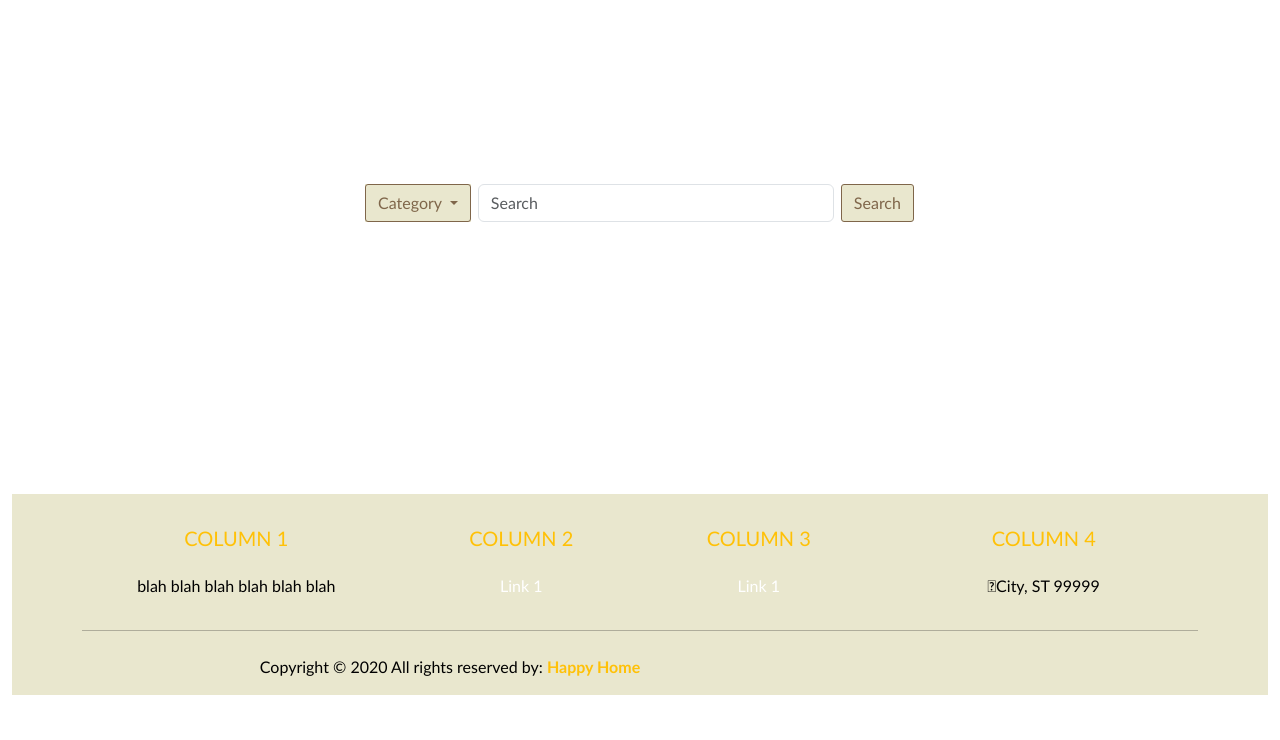
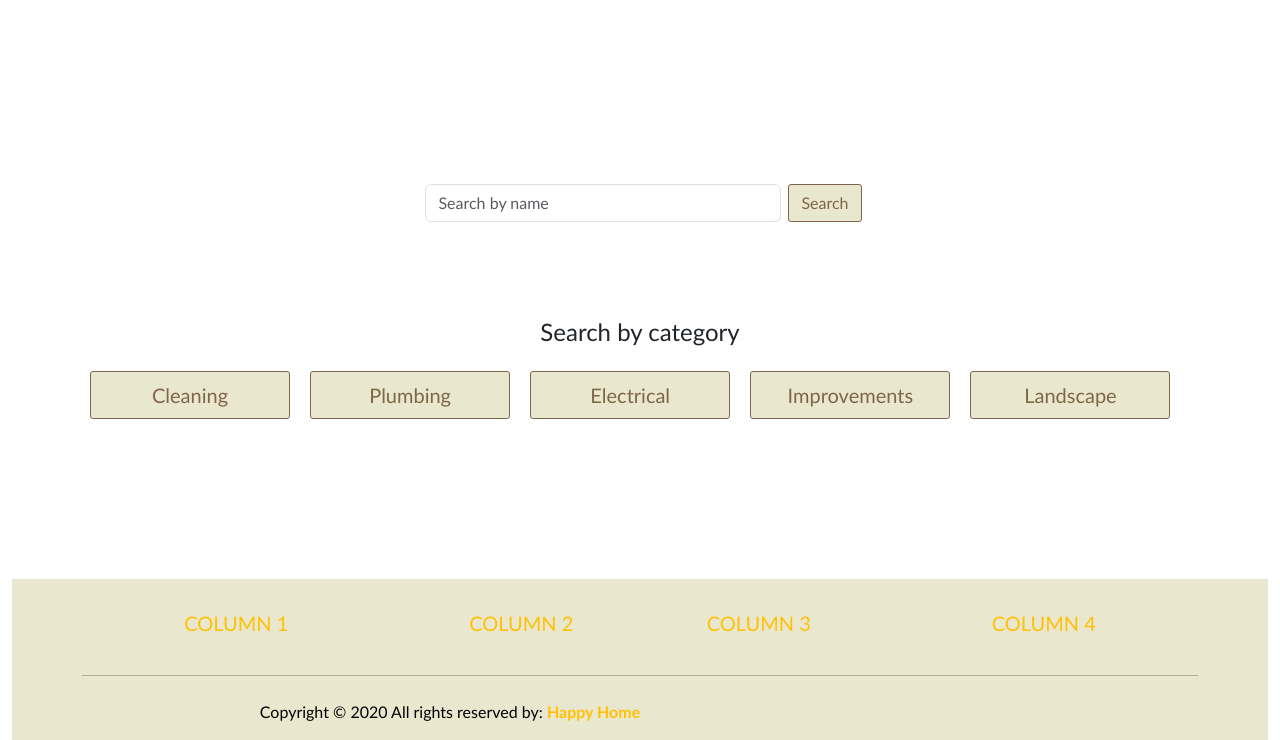
Before and after one commit to midnighter67/SWDV691_capstone2, a Django app: page / in a window 1280 px wide. Shown: the part 126-866 px from the top of the page. Before the commit the page ends 821 px from the top, so only its background shows below. Run offline with Django 4.2, Linux system fonts and the light colour scheme.

Commit message:
added search function and search results template

```diff
--- a/happy_home/static/css/main_bs.css
+++ b/happy_home/static/css/main_bs.css
@@ -42,3 +42,6 @@ footer {
 a .page-links {
   text-decoration: none;
 }
+.btn:hover{
+  background-color: #7F664A;
+}
--- a/happy_home/templates/base.html
+++ b/happy_home/templates/base.html
@@ -82,25 +82,15 @@
                 <div class="row text-center text-md-left">
                     <div class="col-md-3 col-lg-3 col-xl-3 mx-auto mt-3">
                         <h5 class="text-uppercase mb-4 font-weight-bold text-warning">Column 1</h5>
-                        <p>blah blah blah blah blah blah</p>
                     </div>
                     <div class="col-md-2 col-lg-2 col-xl-2 mx-auto mt-3">
                         <h5 class="text-uppercase mb-4 font-weight-bold text-warning">Column 2</h5>
-                        <p>
-                            <a href="#" class="text-white" style="text-decoration: none;">Link 1</a>
-                        </p>
                     </div>
                     <div class="col-md3 col-lg-2 col-xl-2 mx-auto mt-3">
                         <h5 class="text-uppercase mb-4 font-weight-bold text-warning">Column 3</h5>
-                        <p>
-                            <a href="#" class="text-white" style="text-decoration: none;">Link 1</a>
-                        </p>
                     </div>
                     <div class="col-md-4 col-lg-3 col-xl-3 mx-auto mt-3">
                         <h5 class="text-uppercase mb-4 font-weight-bold text-warning">Column 4</h5>
-                        <p>
-                            <i class="fas fa-home mr-3"></i>City, ST 99999
-                        </p>
                     </div>
                     <div>
 
--- a/happy_home/templates/home.html
+++ b/happy_home/templates/home.html
@@ -4,25 +4,28 @@
 <div class="row mb-5">
     <div class="row mb-5"></div>
     <div class="row mb-5"></div>
-        <form class="input-group mb-5 justify-content-center pt-5" role="search" method="POST" action="#">
+        <form class="input-group mb-5 justify-content-center pt-5" role="search" method="POST" action="{% url 'searchResults' %}">
             {% csrf_token %}
-            <div class="dropdown mb-3">
-                <button class="btn dropdown-toggle" type="button" data-bs-toggle="dropdown" aria-expanded="false">
-                Category
-                </button>
-                <ul class="dropdown-menu">
-                    <li><button class="dropdown-item" type="button" name="user">Cleaning</button></li>
-                    <li><button class="dropdown-item" type="button" name="business">Plumbing</button></li>
-                    <li><button class="dropdown-item" type="button" name="business">Electrical</button></li>
-                    <li><button class="dropdown-item" type="button" name="business">Improvements</button></li>
-                    <li><button class="dropdown-item" type="button" name="business">Landscape</button></li>
-                </ul>
-            </div>
+
             <div class="col-xl-4 px-2">
-                <input class="form-control me-2" type="search" placeholder="Search" name="searchText">
+                <input class="form-control me-2" type="search" placeholder="Search by name" name="searchText">
             </div>
             <div>
-                <button class="btn" type="submit">Search</button>
+                <button class="btn btn-success" type="submit" value="textSearch">Search</button>
+            </div>
+
+        </form>
+    </div>
+    <h4 class="row justify-content-center mb-4">Search by category</h4>
+    <div class="row  justify-content-center">
+        <form method="POST" action="{% url 'searchResults' %}">
+            {% csrf_token %}
+            <div>
+                <button type="submit" class="btn btn-success btn-lg col-md-2 mx-2" style="width: 10em" name="cleanSearch">Cleaning</button>
+                <button type="submit" class="btn btn-success btn-lg col-md-2 mx-2" style="width: 10em" name="plumbingSearch">Plumbing</button>
+                <button type="submit" class="btn btn-success btn-lg col-md-2 mx-2" style="width: 10em" name="electricalSearch">Electrical</button>
+                <button type="submit" class="btn btn-success btn-lg col-md-2 mx-2" style="width: 10em" name="improvementSearch">Improvements</button>
+                <button type="submit" class="btn btn-success btn-lg col-md-2 mx-2" style="width: 10em" name="landscapeSearch">Landscape</button>
             </div>
         </form>
     </div>
--- a/happy_home/urls.py
+++ b/happy_home/urls.py
@@ -9,5 +9,5 @@ urlpatterns = [
     path('change_password', views.change_password, name='changePassword'),
     path('user_profile', views.edit_profile, name='userProfile'),
     path('business_profile', views.edit_profile, name='businessProfile'),
-    # path('user_profile', views.edit_profile, name='userProfile'),
+    path('search_results', views.search_results, name='searchResults'),
 ]
--- a/happy_home/views.py
+++ b/happy_home/views.py
@@ -1,12 +1,12 @@
 from django.shortcuts import render, redirect
 from django.contrib.auth import authenticate, login, logout, update_session_auth_hash
 # from django.contrib.auth.forms import UserCreationForm, UserChangeForm, PasswordChangeForm
-from django.http import HttpResponse
-from django.http import HttpRequest
+# from django.http import HttpResponse
+# from django.http import HttpRequest
 from .models import Provider, Consumer, Rating
 from .forms import LoginForm, SignUpForm, UserProfileForm, BusinessProfileForm, UpdatePasswordForm
 from django.contrib import messages
-import json
+# import json
 
 # Create your views here.
 
@@ -110,23 +110,35 @@ def edit_profile(request):
         route = 'user_profile.html'
     return render(request, route, context) # {'info': info, 'form': form}
 
-"""
-    1 - cleaning
-    2 - plumbing
-    3 - electrical
-    4 - improvement
-    5 - landscape
-"""
-"""
-
 def search_results(request):
     if request.method == "POST":
-        text = request.POST['searchText']
-        results = Provider.objects.filter(name__contains=text)
-        return render(request, 'results.html', {'results':results})
+        if 'cleanSearch' in request.POST:
+            results = Provider.objects.filter(cleaning=True)
+            return render(request, 'search_results.html', {'results':results})
+        elif 'plumbingSearch' in request.POST:
+            results = Provider.objects.filter(plumbing=True)
+            return render(request, 'search_results.html', {'results':results})
+        elif 'electricalSearch' in request.POST:
+            results = Provider.objects.filter(electrical=True)
+            return render(request, 'search_results.html', {'results':results})
+        elif 'improvementSearch' in request.POST:
+            results = Provider.objects.filter(improvement=True)
+            return render(request, 'search_results.html', {'results':results})
+        elif 'landscapeSearch' in request.POST:
+            results = Provider.objects.filter(landscape=True)
+            return render(request, 'search_results.html', {'results':results})
+        else:
+            text = request.POST.get('searchText')
+            if text != None:
+                results = Provider.objects.filter(name__contains=text)
+                return render(request, 'search_results.html', {'results':results})
+            else:
+                results = None
+                return render(request, 'search_results.html', {'results':results})
     else:
-        return render(request, 'results.html', {})
+        return render(request, 'home.html', {})
 
+"""
 def user_reviews(request):
     if request.method == "POST":
         mymethod = "post"
```
Also changed, not shown: happy_home/templates/category_search.html (added, +9 -0 lines), happy_home/templates/search_results.html (added, +29 -0 lines), db.sqlite3.
